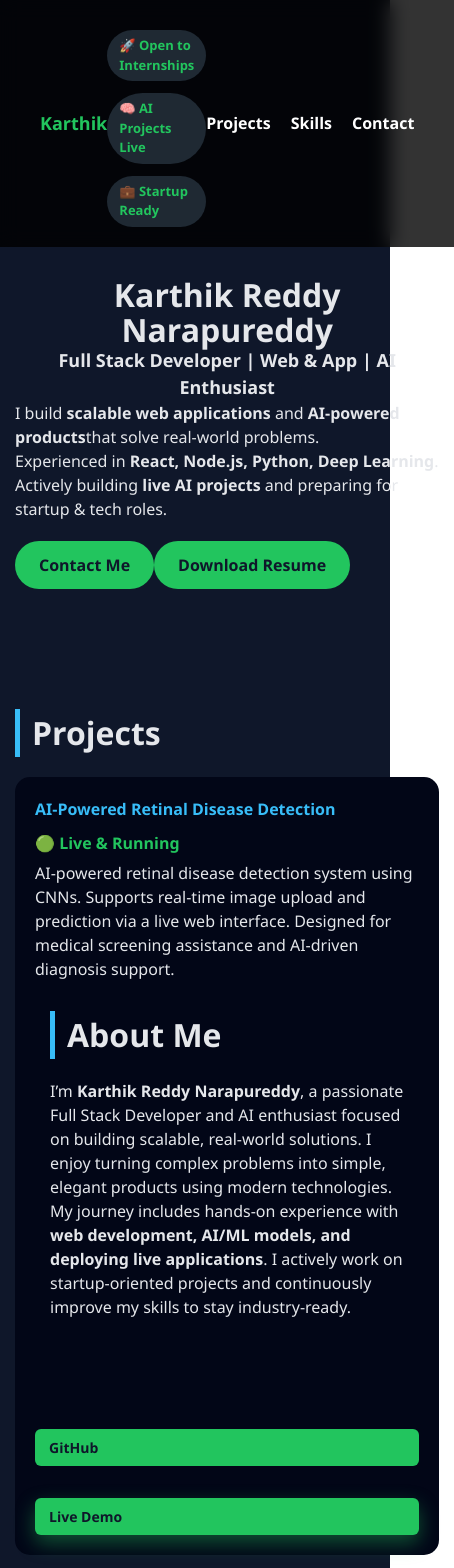
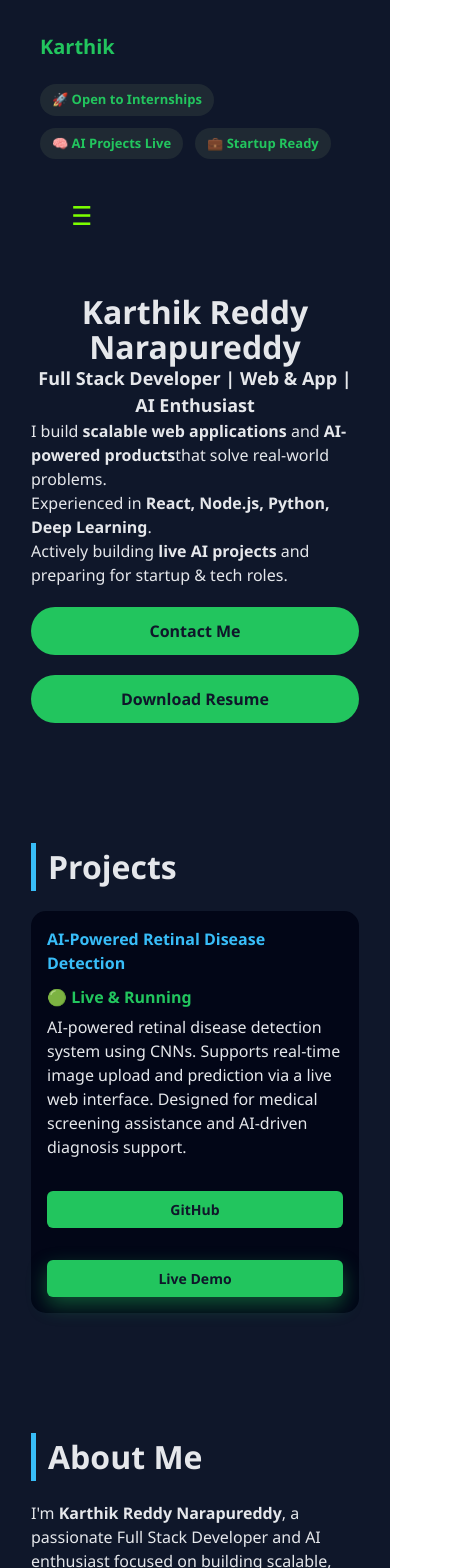
Before and after one commit to karthik500900/karthik-portfolio, a React (Vite) app: page / in a window 390 px wide. Shown: the top 1568 px of the page, 454 px wide, since content can reach past the window. Built offline with nearby package versions, Linux system fonts and the light colour scheme.

Commit message:
updated mobile navbar and portfolio content

```diff
--- a/src/App.css
+++ b/src/App.css
@@ -310,3 +310,174 @@ html {
   font-size: 13px;
   font-weight: 600;
 }
+.app {
+  width: 100%;
+  max-width: 100%;
+  overflow-x: hidden;
+}
+/* NAVBAR */
+.navbar {
+  display: flex;
+  justify-content: space-between;
+  align-items: center;
+  padding: 16px 24px;
+  position: sticky;
+  top: 0;
+  background: #0f172a;
+  z-index: 100;
+}
+
+.logo {
+  color: #22c55e;
+  font-weight: bold;
+}
+
+/* LINKS */
+.nav-links {
+  display: flex;
+  gap: 24px;
+  list-style: none;
+}
+
+.nav-links a {
+  color: #e5e7eb;
+  text-decoration: none;
+  font-weight: 500;
+}
+
+/* HAMBURGER */
+.hamburger {
+  display: none;
+  flex-direction: column;
+  cursor: pointer;
+}
+
+.hamburger span {
+  width: 25px;
+  height: 3px;
+  background: #22c55e;
+  margin: 4px 0;
+  transition: 0.3s;
+}
+
+/* MOBILE */
+@media (max-width: 768px) {
+  .hamburger {
+    display: flex;
+  }
+
+  .nav-links {
+    position: absolute;
+    top: 60px;
+    left: 0;
+    width: 100%;
+    background: #020617;
+    flex-direction: column;
+    align-items: center;
+    gap: 16px;
+    padding: 20px 0;
+    display: none;
+  }
+
+  .nav-links.active {
+    display: flex;
+  }
+}
+/* ================= MOBILE FIX ================= */
+@media (max-width: 768px) {
+
+  body {
+    padding: 0;
+    margin: 0;
+  }
+
+  .app {
+    width: 100%;
+    padding: 16px;
+  }
+
+  /* NAVBAR */
+  .navbar {
+    flex-direction: column;
+    align-items: flex-start;
+    gap: 12px;
+  }
+
+  .logo {
+    font-size: 20px;
+  }
+
+  .nav-links {
+    width: 100%;
+    display: none;
+    flex-direction: column;
+    gap: 12px;
+  }
+
+  .nav-links.open {
+    display: flex;
+  }
+
+  .nav-links li a {
+    font-size: 16px;
+  }
+
+  /* HERO SECTION */
+  .hero {
+    text-align: center;
+    padding: 24px 12px;
+  }
+
+  .hero h1 {
+    font-size: 26px;
+    line-height: 1.2;
+  }
+
+  .hero h2 {
+    font-size: 16px;
+  }
+
+  .hero p {
+    font-size: 14px;
+    line-height: 1.6;
+  }
+
+  /* BUTTONS */
+  .hero-buttons {
+    flex-direction: column;
+    gap: 12px;
+  }
+
+  .btn {
+    width: 100%;
+    text-align: center;
+  }
+
+  /* PROJECT CARDS */
+  .card {
+    padding: 16px;
+  }
+
+  /* SKILLS LIST */
+  .skills-list li {
+    font-size: 14px;
+  }
+}
+.menu-btn {
+  background: none;
+  border: none;
+  color: #7CFF00;
+  font-size: 26px;
+  cursor: pointer;
+  display: none;
+}
+
+/* Show menu button only on mobile */
+@media (max-width: 768px) {
+  .menu-btn {
+    display: block;
+  }
+}
+* {
+  box-sizing: border-box;
+}
--- a/src/App.jsx
+++ b/src/App.jsx
@@ -1,6 +1,8 @@
+import { useState } from "react";
 import "./App.css";
 
 function App() {
+  const [menuOpen, setMenuOpen] = useState(false);
   return (
     <div className="app">
       <nav className="navbar">
@@ -11,10 +13,18 @@ function App() {
   <span>💼 Startup Ready</span>
 </div>
 
-  <ul className="nav-links">
-    <li><a href="#projects">Projects</a></li>
-    <li><a href="#skills">Skills</a></li>
-    <li><a href="#contact">Contact</a></li>
+ <div className="badges">
+  <button
+  className="menu-btn"
+  onClick={() => setMenuOpen(!menuOpen)}
+>
+  ☰
+</button>
+  </div>
+   <ul className={`nav-links ${menuOpen ? "open" : ""}`}>
+    <li><a href="#projects" onClick={() => setMenuOpen(false)}>Projects</a></li>
+    <li><a href="#skills" onClick={() => setMenuOpen(false)}>Skills</a></li>
+    <li><a href="#contact" onClick={() => setMenuOpen(false)}>Contact</a></li>
   </ul>
 </nav>
       <section className="section" id="projects">
@@ -53,21 +63,6 @@ function App() {
             Supports real-time image upload and prediction via a live web interface.
             Designed for medical screening assistance and AI-driven diagnosis support.
           </p>
-  <section className="section" id="about">
-  <h3>About Me</h3>
-  <p>
-    I’m <b>Karthik Reddy Narapureddy</b>, a passionate Full Stack Developer and AI enthusiast
-    focused on building scalable, real-world solutions.
-    I enjoy turning complex problems into simple, elegant products using modern technologies.
-  </p>
-
-  <p>
-    My journey includes hands-on experience with <b>web development, AI/ML models,
-    and deploying live applications</b>.
-    I actively work on startup-oriented projects and continuously improve my skills
-    to stay industry-ready.
-  </p>
-</section>
 
           <div className="project-links">
             <a
@@ -89,6 +84,24 @@ function App() {
             </a>
           </div>
         </div>
+      </section>
+
+      <section className="section" id="about">
+        <h3>About Me</h3>
+        <p>
+          I'm <b>Karthik Reddy Narapureddy</b>, a passionate Full Stack Developer and AI enthusiast
+          focused on building scalable, real-world solutions.
+          I enjoy turning complex problems into simple, elegant products using modern technologies.
+        </p>
+
+        <p>
+          My journey includes hands-on experience with <b>web development, AI/ML models,
+          and deploying live applications</b>.
+          I actively work on startup-oriented projects and continuously improve my skills
+          to stay industry-ready.
+        </p>
+      </section>
+
 <section className="section" id="experience">
   <h3>Experience</h3>
 
@@ -110,8 +123,6 @@ function App() {
     </ul>
   </div>
 </section>
-<section className="section" id="contact">
-
 
 <section className="section" id="skills">
   <h3>Skills</h3>
@@ -125,6 +136,7 @@ function App() {
     <li><b>Deployment:</b> Hugging Face Spaces, Static Hosting</li>
   </ul>
 </section>
+
 <section className="section" id="education">
   <h3>Education</h3>
 
@@ -132,41 +144,18 @@ function App() {
     <h4>Bachelor of Engineering (Computer Science)</h4>
     <p>
       AMC Engineering College<br />
-      2021 – 2025
-    </p>
-  </div>
-</section>
-
-
-</section>
-
-
-
-        <div className="card">
-          <h4>Stock Portfolio Management</h4>
-          <p className="status">🟢 Live & Running</p>
-          <p>
-            Java-based backend system for managing stock investments.
-          </p>
-        </div>
-
-        <div className="card">
-          <h4>Personal Portfolio Website</h4>
-          <p>
-            Modern portfolio built using React and Vite.
+      2022 – 2026
     </p>
   </div>
 </section>
 
 <section className="section" id="contact">
   <h3>Contact</h3>
-  <section className="section">
   <h3>what i do</h3>
   <p>✔ Build responsive and modern web applications</p>
   <p>✔ Develop AI-powered solutions using deep learning</p>
   <p>✔ Deploy live applications and demos</p>
   <p>✔ Work on startup-oriented, problem-solving projects</p>
-</section>
   <p>Email: narapureddykarthi@gmail.com</p>
   <p>LinkedIn:
     <a href="https://www.linkedin.com/in/karthik-kumar-reddy-narapureddy-95978325a"
--- a/src/index.css
+++ b/src/index.css
@@ -27,10 +27,10 @@ a:hover {
 
 body {
   margin: 0;
-  display: flex;
-  place-items: center;
   min-width: 320px;
   min-height: 100vh;
+  background: #0f172a;
+  color: #e5e7eb;
 }
 
 h1 {
```
Lines whose indentation alone changed are shown as unchanged.
